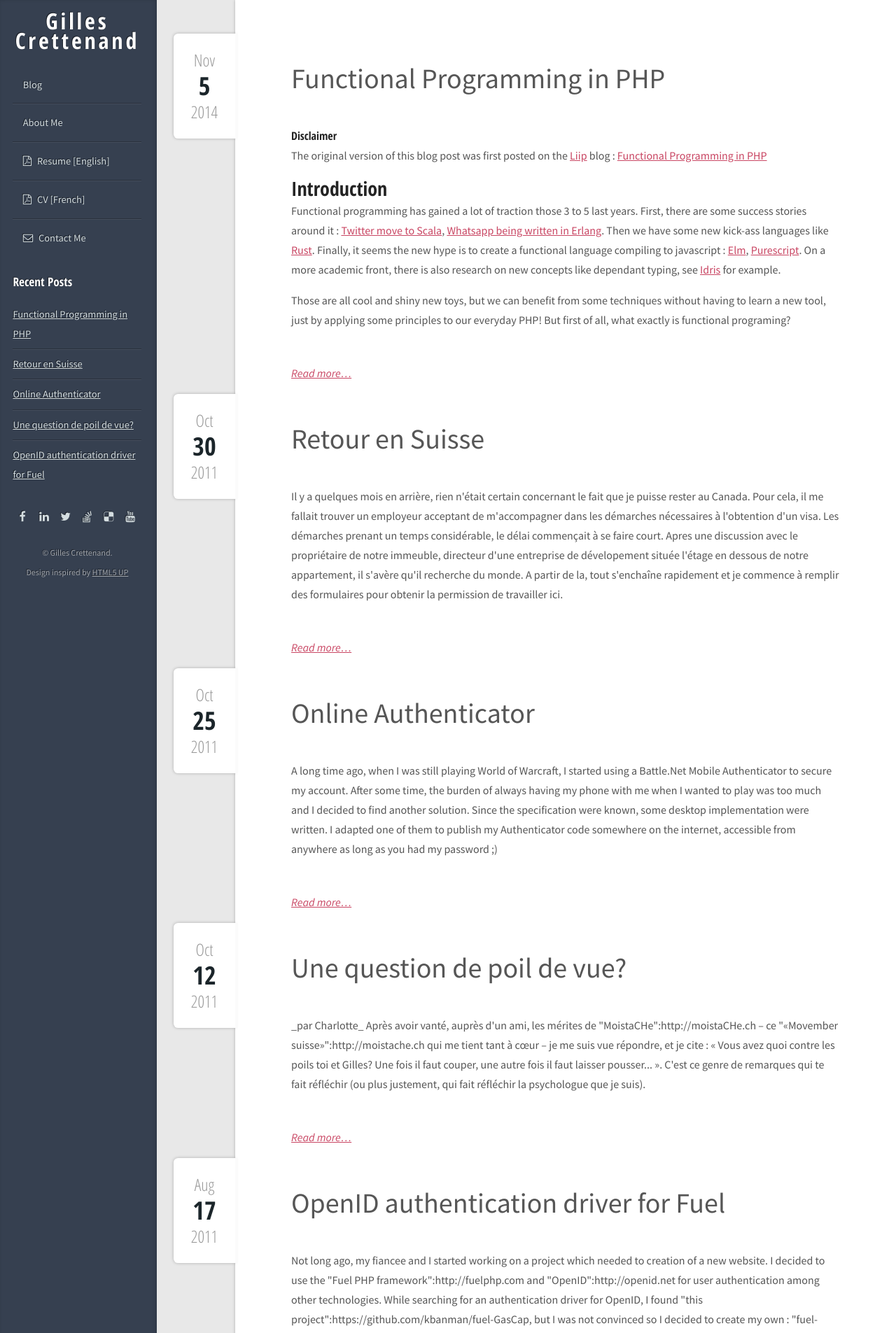
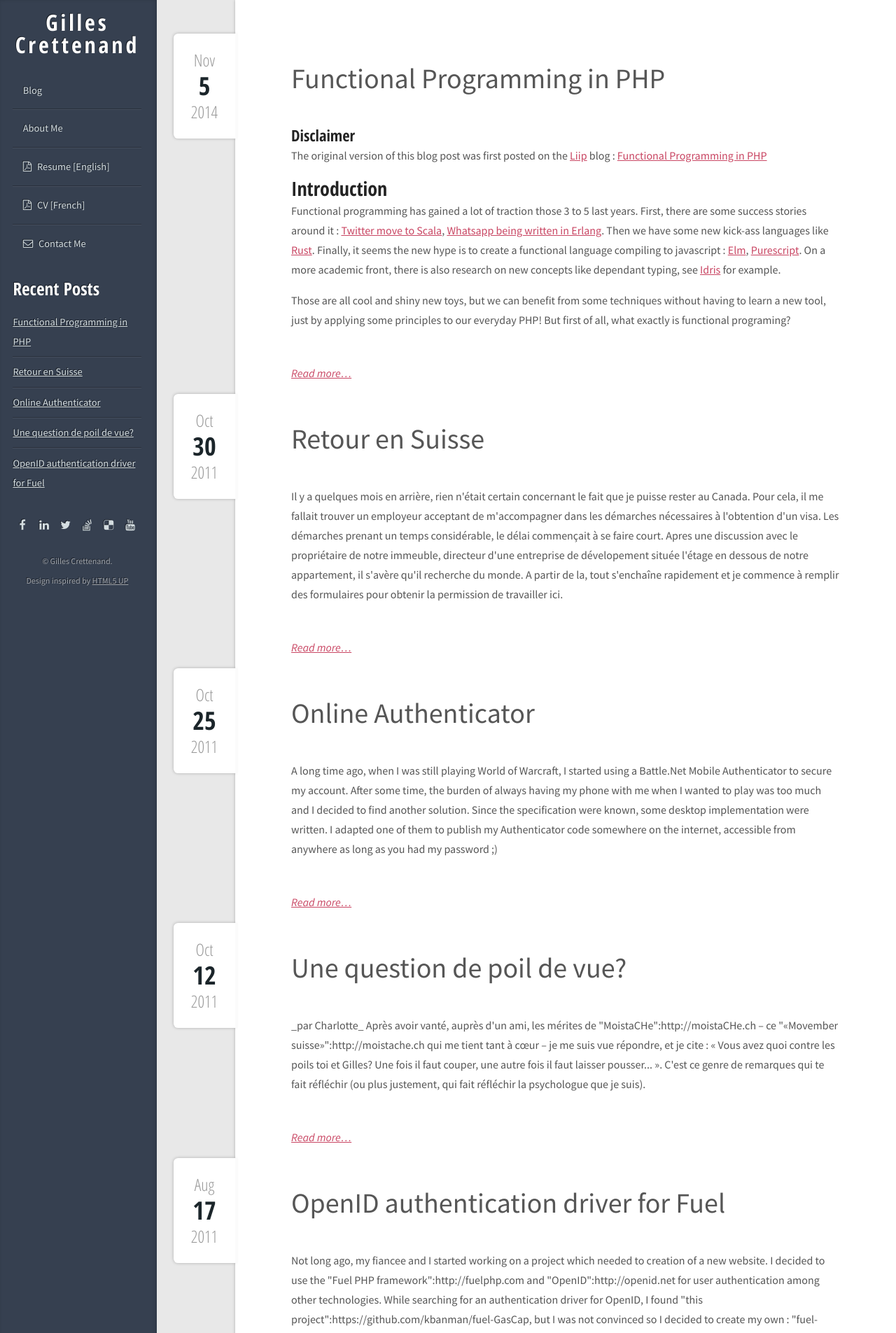
Before and after one commit to krtek4/krtek4.github.io, a Jekyll site: the page built from blog.md, in a window 1280 px wide. Shown: the top 1905 px of the page at 70% size. Built offline with Jekyll 4.4.1, drawn with Linux system fonts in a browser that asks for light colours.

Commit message:
fixup and clean CSS

```diff
--- a/css/main.scss
+++ b/css/main.scss
@@ -1,19 +1,14 @@
 ---
 ---
-@import 'vars';
-@import 'functions';
-@import 'mixins';
-@charset "UTF-8";
+@import "../_sass/syntax";
+@import '../_sass/vars';
+@import '../_sass/functions';
+@import '../_sass/mixins';
+
 @import url("font-awesome.min.css");
 @import url("http://fonts.googleapis.com/css?family=Source+Sans+Pro:400,400italic,700|Open+Sans+Condensed:300,700");
 
-/*
-	Striped by HTML5 UP
-	html5up.net | @n33co
-	Free for personal and commercial use under the CCA 3.0 license (html5up.net/license)
-*/
-
-@import "skel";
+@import "../_sass/skel";
 
 @include skel-breakpoints((
     desktop: '(min-width: 737px)',
@@ -36,7 +31,6 @@
     )
 ));
 
-@import "syntax";
 
 /* Basic */
 
@@ -73,7 +67,30 @@ h2, h3, h4, h5, h6 {
     color: #232323;
 }
 
-h1 a, h2 a, h4 a, h5 a, h6 a {
+h1 {
+    font-size: 2.5em;
+    line-height: 1em;
+}
+
+h2 {
+    font-size: 1.75em;
+    line-height: 1.25em;
+}
+
+h3 {
+    font-size: 1.4em;
+}
+
+h4 {
+    font-size: 1.1em;
+}
+
+h5, h6 {
+    font-size: 1em;
+}
+
+
+h1 a, h2 a, h3 a, h4 a, h5 a, h6 a {
     text-decoration: none;
     color: inherit;
 }
@@ -175,7 +192,7 @@ form {
         line-height: 1.25em;
 
         &:focus {
-            box-shadow: 0px 0px 2px 2px #c94663;
+            box-shadow: 0 0 2px 2px #c94663;
         }
     }
 
@@ -268,13 +285,13 @@ button,
     background-color: #c94663;
     border-radius: 0.4em;
     text-align: center;
-    box-shadow: inset 0px 0px 0px 1px rgba(255, 255, 255, 0.15);
+    box-shadow: inset 0 0 0 1px rgba(255, 255, 255, 0.15);
     color: #fff;
     font-family: 'Open Sans Condensed', sans-serif;
     font-weight: 700;
     text-decoration: none;
     @include vendor('transition', ('background-color .25s ease-in-out', 'color .25s ease-in-out'));
-    text-shadow: -1px -1px 0px rgba(0, 0, 0, 0.5);
+    text-shadow: -1px -1px 0 rgba(0, 0, 0, 0.5);
 
     &:disabled, &.disabled {
         opacity: 0.35;
@@ -346,7 +363,6 @@ ol {
             display: inline-block;
             text-align: center;
             text-decoration: none;
-            color: inherit;
             background-color: #e8e8e8;
             color: #565656;
             margin: 0 0.4em 0 0;
@@ -362,7 +378,7 @@ ol {
                 background-color: #364050;
                 color: #fff;
                 box-shadow: none;
-                text-shadow: -1px -1px 0px rgba(0, 0, 0, 0.5);
+                text-shadow: -1px -1px 0 rgba(0, 0, 0, 0.5);
             }
         }
     }
@@ -395,14 +411,14 @@ ol {
             cursor: default;
             padding: 0.35em 0 0.35em 0;
             border-top: solid 1px rgba(0, 0, 0, 0.25);
-            box-shadow: inset 0px 1px 0px 0px rgba(255, 255, 255, 0.075);
+            box-shadow: inset 0 1px 0 0 rgba(255, 255, 255, 0.075);
         }
 
         th {
             cursor: default;
             padding: 0.35em 0 0.35em 0;
             border-top: solid 1px rgba(0, 0, 0, 0.25);
-            box-shadow: inset 0px 1px 0px 0px rgba(255, 255, 255, 0.075);
+            box-shadow: inset 0 1px 0 0 rgba(255, 255, 255, 0.075);
             font-weight: 700;
             color: #fff;
         }
@@ -433,7 +449,7 @@ ol {
             &.today {
                 a {
                     background-color: #c94663;
-                    box-shadow: inset 0px 0px 0px 1px rgba(255, 255, 255, 0.15), 0 0.025em 0.15em 0em rgba(0, 0, 0, 0.25);
+                    box-shadow: inset 0 0 0 1px rgba(255, 255, 255, 0.15), 0 0.025em 0.15em 0 rgba(0, 0, 0, 0.25);
                     color: #fff !important;
                 }
             }
@@ -462,7 +478,7 @@ ol {
     &.recent-posts {
         li {
             border-top: solid 1px rgba(0, 0, 0, 0.25);
-            box-shadow: inset 0px 1px 0px 0px rgba(255, 255, 255, 0.075);
+            box-shadow: inset 0 1px 0 0 rgba(255, 255, 255, 0.075);
             padding: 0.5em 0 0.5em 0;
 
             &:first-child {
@@ -480,7 +496,7 @@ ol {
     &.recent-comments {
         li {
             border-top: solid 1px rgba(0, 0, 0, 0.25);
-            box-shadow: inset 0px 1px 0px 0px rgba(255, 255, 255, 0.075);
+            box-shadow: inset 0 1px 0 0 rgba(255, 255, 255, 0.075);
             padding: 0.5em 0 0.5em 0;
 
             &:first-child {
@@ -506,7 +522,7 @@ ol {
 
             &:before {
                 display: inline-block;
-                font-family: FontAwesome;
+                font-family: FontAwesome, serif;
                 font-size: 18px;
                 text-decoration: none;
                 font-style: normal;
@@ -547,7 +563,7 @@ ol {
     &:before {
         -moz-osx-font-smoothing: grayscale;
         -webkit-font-smoothing: antialiased;
-        font-family: FontAwesome;
+        font-family: FontAwesome, serif;
         font-style: normal;
         font-weight: normal;
         text-transform: none !important;
@@ -571,7 +587,7 @@ ol {
 
     li {
         border-top: solid 1px rgba(0, 0, 0, 0.25);
-        box-shadow: inset 0px 1px 0px 0px rgba(255, 255, 255, 0.075);
+        box-shadow: inset 0 1px 0 0 rgba(255, 255, 255, 0.075);
         padding: 0.5em 0 0.5em 0;
 
         &:first-child {
@@ -638,8 +654,8 @@ ol {
         font-family: 'Open Sans Condensed', sans-serif;
         font-weight: 700;
         letter-spacing: 0.1em;
-        text-shadow: -1px -1px 0px rgba(0, 0, 0, 0.5);
-        box-shadow: 0px 1px 4px 0px rgba(0, 0, 0, 0.25);
+        text-shadow: -1px -1px 0 rgba(0, 0, 0, 0.5);
+        box-shadow: 0 1px 4px 0 rgba(0, 0, 0, 0.25);
         text-align: center;
 
         a {
@@ -661,7 +677,7 @@ ol {
         }
 
         &:before {
-            font-family: FontAwesome;
+            font-family: FontAwesome, serif;
             text-decoration: none;
             font-style: normal;
             font-weight: normal;
@@ -679,8 +695,8 @@ ol {
             border-radius: 5px;
             color: #fff;
             text-align: center;
-            box-shadow: inset 0px 0px 0px 1px rgba(255, 255, 255, 0.15), 0 0.025em 0.15em 0em rgba(0, 0, 0, 0.25);
-            text-shadow: -1px -1px 0px rgba(0, 0, 0, 0.5);
+            box-shadow: inset 0 0 0 1px rgba(255, 255, 255, 0.15), 0 0.025em 0.15em 0 rgba(0, 0, 0, 0.25);
+            text-shadow: -1px -1px 0 rgba(0, 0, 0, 0.5);
 
             @if _misc(sidebar-side) == 'left' {
                 left: 7px;
@@ -700,7 +716,7 @@ ol {
 #sidebar {
     color: #aaa;
     color: rgba(255, 255, 255, 0.55);
-    text-shadow: -1px -1px 0px rgba(0, 0, 0, 0.5);
+    text-shadow: -1px -1px 0 rgba(0, 0, 0, 0.5);
     width: _size(sidebar);
     padding: 1em 1.35em 1em 1.15em;
     background: #364050;
@@ -708,10 +724,10 @@ ol {
 
     @if _misc(sidebar-side) == 'left' {
         left: 0;
-        box-shadow: inset -0.1em 0em 0.35em 0em rgba(0, 0, 0, 0.15);
+        box-shadow: inset -0.1em 0 0.35em 0 rgba(0, 0, 0, 0.15);
     } @else {
         right: 0;
-        box-shadow: inset 0.1em 0em 0.35em 0em rgba(0, 0, 0, 0.15);
+        box-shadow: inset 0.1em 0 0.35em 0 rgba(0, 0, 0, 0.15);
     }
 
     form {
@@ -743,6 +759,21 @@ ol {
     }
 }
 
+#social {
+    width: 100%;
+    margin-top: 2em;
+
+    li {
+        width: 15%;
+        text-align:center;
+        display: inline-block;
+
+        a span {
+            display: none;
+        }
+    }
+}
+
 /* Content */
 
 #content {
@@ -770,6 +801,50 @@ ol {
     }
 }
 
+/* Homepage */
+
+#homepage {
+    width: 100%;
+    text-align: center;
+    font-size: 1.5em;
+
+    h1 {
+        font-size: 3em;
+        line-height: 1em;
+        margin-bottom: 0.5em;
+    }
+
+    h2 {
+        font-size: 2em;
+        line-height: 1em;
+        margin-bottom: 1em;
+    }
+
+    span {
+        display: block;
+    }
+
+    i.icon:before {
+        padding-left: 5px;
+    }
+
+    #two-columns {
+        display: inline-block;
+    }
+
+    #postal {
+        float: left;
+        text-align: left;
+        margin-right: 1em;
+    }
+
+    #contact {
+        float: right;
+        text-align: right;
+        margin-left: 1em;
+    }
+}
+
 /* Desktop */
 
 @include breakpoint(desktop) {
@@ -783,14 +858,6 @@ ol {
 
     input, textarea, select {
         line-height: 1.75em;
-    }
-
-    h2 {
-        font-size: 1.2em;
-    }
-
-    h3, h4, h5, h6 {
-        font-size: 1em;
     }
 
     /* Button */
@@ -892,7 +959,7 @@ ol {
     /* Content */
 
     #content {
-        box-shadow: 0 0 0.25em 0em rgba(0, 0, 0, 0.25);
+        box-shadow: 0 0 0.25em 0 rgba(0, 0, 0, 0.25);
 
         > .inner {
             /*
@@ -951,15 +1018,6 @@ ol {
 
     .box {
         &.post {
-            h1 {
-                font-size: 2.5em;
-                line-height: 1em;
-            }
-            h2 {
-                font-size: 1.75em;
-                line-height: 1.25em;
-            }
-
             header {
                 padding: 2.75em 0 0 0;
                 margin: 0 0 3em 0;
@@ -983,7 +1041,7 @@ ol {
                 padding: 1.5em 1em 1.5em 1em;
                 border-top-left-radius: 0.4em;
                 border-bottom-left-radius: 0.4em;
-                box-shadow: 0.25em 0 0 0 #fbfbfb, 0 0 0.25em 0em rgba(0, 0, 0, 0.25);
+                box-shadow: 0.25em 0 0 0 #fbfbfb, 0 0 0.25em 0 rgba(0, 0, 0, 0.25);
 
                 .date {
                     position: relative;
@@ -1075,15 +1133,6 @@ ol {
 
     .box {
         &.post {
-            h1 {
-                font-size: 2.5em;
-                line-height: 1em;
-            }
-            h2 {
-                font-size: 1.75em;
-                line-height: 1.25em;
-            }
-
             header {
                 padding: 1.5em 0 0 0;
                 margin: 0 0 3em 0;
@@ -1206,10 +1255,6 @@ ol {
         line-height: 1.75em;
         font-size: 11pt;
         letter-spacing: 0;
-    }
-
-    h2, h3, h4, h5, h6 {
-        font-size: 1.5em;
     }
 
     /* Section/Article */
@@ -1420,60 +1465,3 @@ ol {
     }
 
 }
-
-#homepage {
-    width: 100%;
-    text-align: center;
-    font-size: 1.5em;
-
-    h1 {
-        font-size: 3em;
-        line-height: 1em;
-        margin-bottom: 0.5em;
-    }
-
-    h2 {
-        font-size: 2em;
-        line-height: 1em;
-        margin-bottom: 1em;
-    }
-
-    span {
-        display: block;
-    }
-
-    i.icon:before {
-        padding-left: 5px;
-    }
-
-    #two-columns {
-        display: inline-block;
-    }
-
-    #postal {
-        float: left;
-        text-align: left;
-        margin-right: 1em;
-    }
-
-    #contact {
-        float: right;
-        text-align: right;
-        margin-left: 1em;
-    }
-}
-
-#social {
-    width: 100%;
-    margin-top: 2em;
-
-    li {
-        width: 15%;
-        text-align:center;
-        display: inline-block;
-
-        a span {
-            display: none;
-        }
-    }
-}
```
